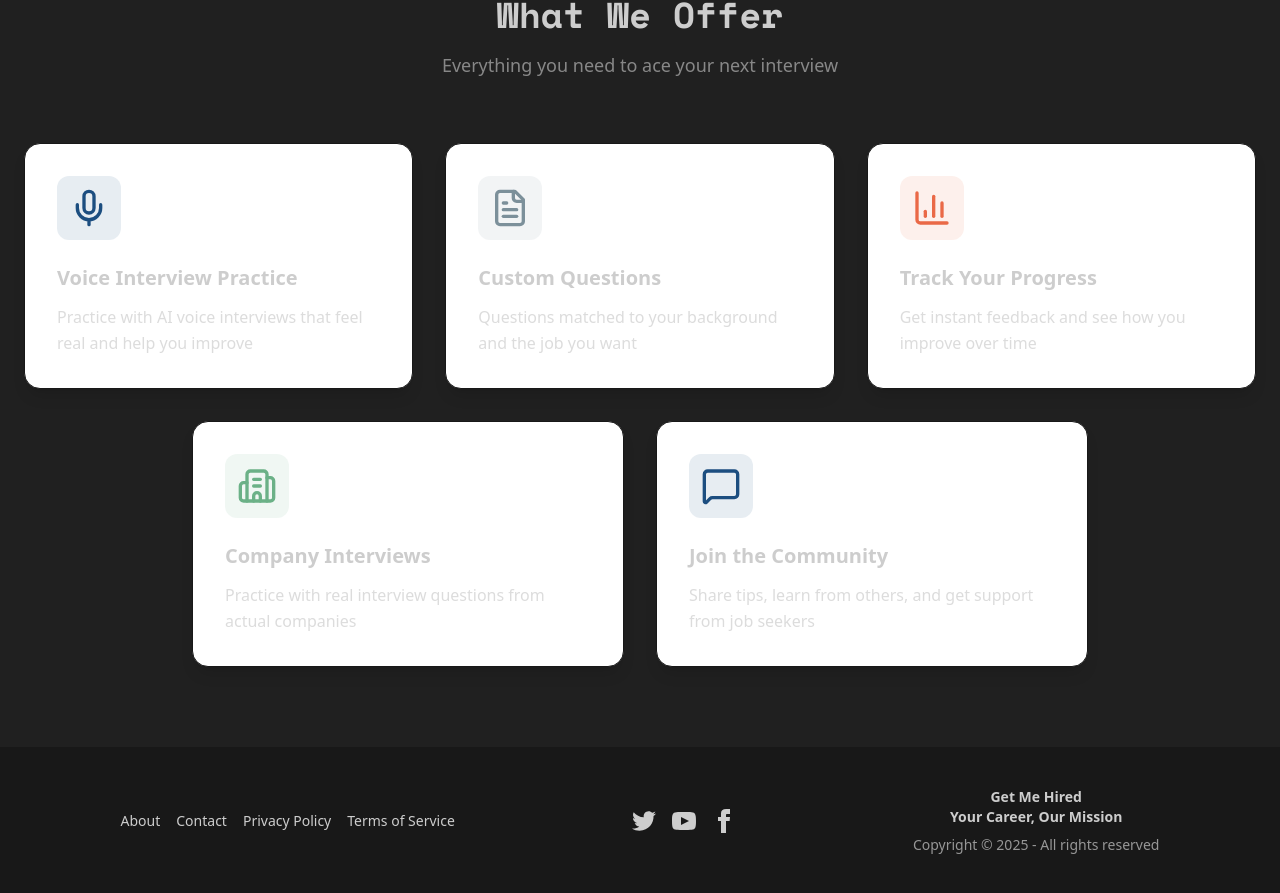
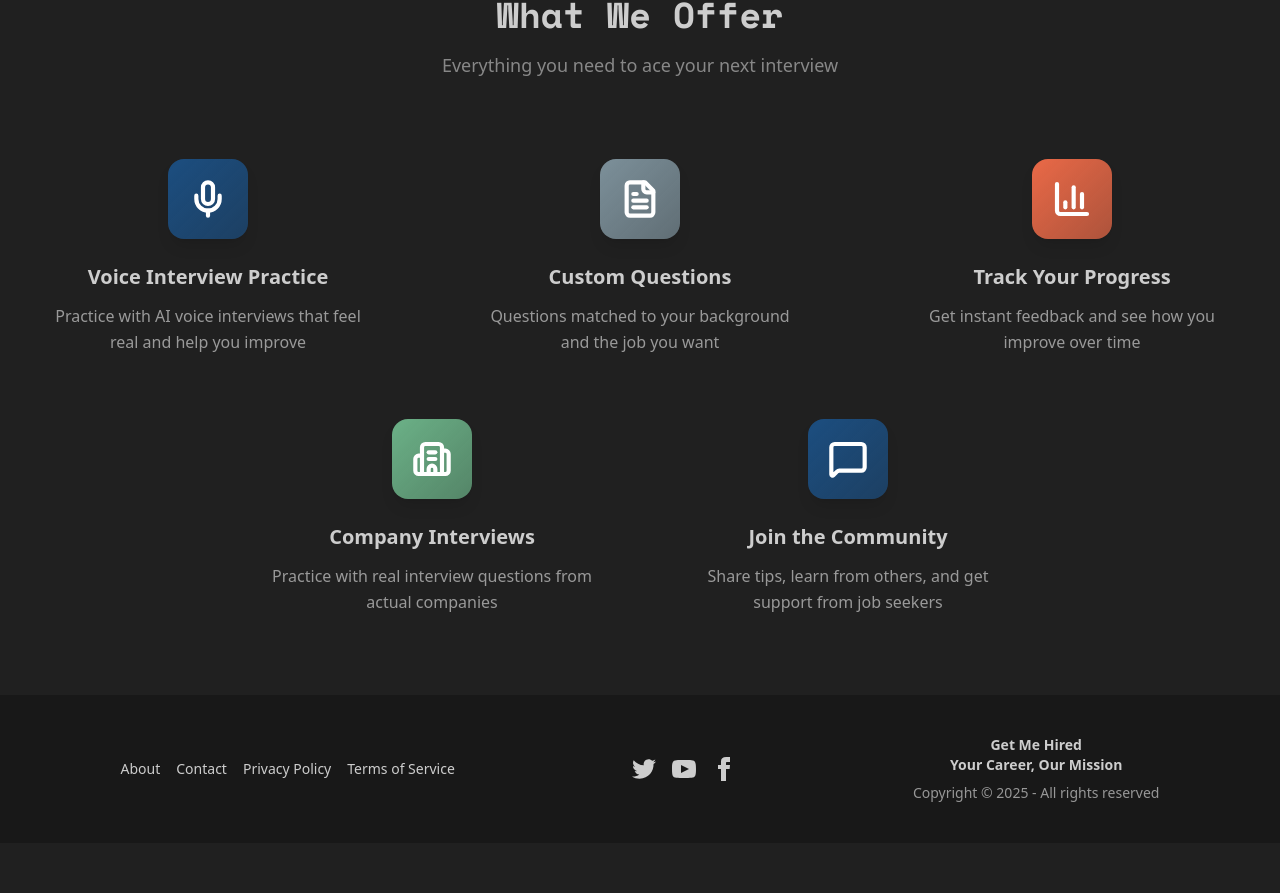
Before and after one commit to TheSushantKumbhar/get_me_hired, a React (Vite) app in the folder frontend/: page / in a window 1280 px wide. Shown: the part 885-1778 px from the top of the page. After the commit the page ends 1728 px from the top, so only its background shows below. Built offline with nearby package versions, Linux system fonts and the light colour scheme; no server answers.

Commit message:
changes to features

```diff
--- a/frontend/src/index.css
+++ b/frontend/src/index.css
@@ -9,6 +9,11 @@
     dracula,
     black;
 }
+html, body {
+  max-width: 100%;
+  overflow-x: hidden;
+}
+
 
 @theme {
   --font-space-mono: "Space Mono", sans-serif;
--- a/frontend/src/pages/Jobs.jsx
+++ b/frontend/src/pages/Jobs.jsx
@@ -54,10 +54,10 @@ function Jobs() {
                 />
               </div>
               <div className="flex gap-3">
-                <button className="btn btn-outline gap-2">
+                {/* <button className="btn btn-outline gap-2">
                   <Filter className="w-4 h-4" />
                   Filters
-                </button>
+                </button> */}
                 <button className="btn btn-primary gap-2 px-8">
                   <Search className="w-4 h-4" />
                   Search
--- a/frontend/src/pages/LandingPage.jsx
+++ b/frontend/src/pages/LandingPage.jsx
@@ -3,10 +3,12 @@ import { Toaster } from "react-hot-toast";
 import { useNavigate } from "react-router-dom";
 import { useEffect, useRef, useState } from "react";
 
+
 function LandingPage() {
   const navigate = useNavigate();
   const featuresRef = useRef([]);
   const [visibleCards, setVisibleCards] = useState([]);
+
 
   useEffect(() => {
     const observer = new IntersectionObserver(
@@ -21,32 +23,20 @@ function LandingPage() {
       { threshold: 0.2 }
     );
 
+
     featuresRef.current.forEach((ref) => {
       if (ref) observer.observe(ref);
     });
 
+
     return () => observer.disconnect();
   }, []);
 
+
   return (
-    <div className="overflow-x-hidden w-full">
+    <div className="overflow-x-hidden">
+
       <Toaster />
-      <div className="hero bg-base-200 min-h-[95vh] font-work-sans">
-        <div className="hero-content text-center">
-          <div className="max-w-md">
-            <h1 className="text-6xl font-bold font-space-mono">Get Me Hired</h1>
-            <p className="py-6 text-lg">
-              Get ready for your next interview with guided practice sessions
-              and practical insights to help you improve.
-            </p>
-            <button
-              className="btn btn-primary italic m-1"
-              onClick={() => navigate("/job")}
-            >
-              Browse Jobs <ArrowRight />
-            </button>
-          </div>
-        </div>
       <div className="hero bg-base-200 min-h-[95vh] font-work-sans relative">
         <div className="hero-content text-center">
           <div className="max-w-md">
@@ -86,12 +76,11 @@ function LandingPage() {
         </div>
       </div>
 
-      </div>
 
       {/* Features Section */}
       <div className="bg-base-100 py-20">
         <div className="max-w-7xl mx-auto px-6">
-          <div className="text-center mb-16">
+          <div className="text-center mb-20">
             <h2 className="text-4xl font-bold mb-4 font-space-mono">
               What We Offer
             </h2>
@@ -100,106 +89,112 @@ function LandingPage() {
             </p>
           </div>
 
-          {/* First Row - 3 Cards */}
-          <div className="grid grid-cols-1 md:grid-cols-3 gap-8 mb-8">
-            {/* Card 1 */}
+
+          {/* First Row - 3 Items */}
+          <div className="grid grid-cols-1 md:grid-cols-3 gap-16 mb-16">
+            {/* Item 1 */}
             <div
               ref={(el) => (featuresRef.current[0] = el)}
-              className={`group bg-white rounded-2xl p-8 shadow-lg hover:shadow-2xl transition-all duration-700 border border-base-300 ${
+              className={`text-center transition-all duration-700 ${
                 visibleCards.includes(0)
                   ? "opacity-100 translate-y-0"
                   : "opacity-0 translate-y-10"
               }`}
             >
-              <div className="w-16 h-16 bg-primary/10 rounded-xl flex items-center justify-center mb-6 group-hover:scale-110 transition-transform duration-300">
-                <Mic className="w-10 h-10 text-primary" />
+              <div className="w-20 h-20 bg-gradient-to-br from-primary to-primary/70 rounded-2xl flex items-center justify-center mx-auto mb-6 shadow-lg hover:scale-110 transition-transform duration-300">
+                <Mic className="w-10 h-10 text-white" strokeWidth={2.5} />
               </div>
               <h3 className="text-xl font-bold mb-3">Voice Interview Practice</h3>
-              <p className="text-base-content/70 leading-relaxed">
+              <p className="text-base-content/70 leading-relaxed max-w-xs mx-auto">
                 Practice with AI voice interviews that feel real and help you improve
               </p>
             </div>
 
-            {/* Card 2 */}
+
+            {/* Item 2 */}
             <div
               ref={(el) => (featuresRef.current[1] = el)}
-              className={`group bg-white rounded-2xl p-8 shadow-lg hover:shadow-2xl transition-all duration-700 border border-base-300 ${
+              className={`text-center transition-all duration-700 ${
                 visibleCards.includes(1)
                   ? "opacity-100 translate-y-0"
                   : "opacity-0 translate-y-10"
               }`}
               style={{ transitionDelay: "150ms" }}
             >
-              <div className="w-16 h-16 bg-secondary/10 rounded-xl flex items-center justify-center mb-6 group-hover:scale-110 transition-transform duration-300">
-                <FileText className="w-10 h-10 text-secondary" />
+              <div className="w-20 h-20 bg-gradient-to-br from-secondary to-secondary/70 rounded-2xl flex items-center justify-center mx-auto mb-6 shadow-lg hover:scale-110 transition-transform duration-300">
+                <FileText className="w-10 h-10 text-white" strokeWidth={2.5} />
               </div>
               <h3 className="text-xl font-bold mb-3">Custom Questions</h3>
-              <p className="text-base-content/70 leading-relaxed">
+              <p className="text-base-content/70 leading-relaxed max-w-xs mx-auto">
                 Questions matched to your background and the job you want
               </p>
             </div>
 
-            {/* Card 3 */}
+
+            {/* Item 3 */}
             <div
               ref={(el) => (featuresRef.current[2] = el)}
-              className={`group bg-white rounded-2xl p-8 shadow-lg hover:shadow-2xl transition-all duration-700 border border-base-300 ${
+              className={`text-center transition-all duration-700 ${
                 visibleCards.includes(2)
                   ? "opacity-100 translate-y-0"
                   : "opacity-0 translate-y-10"
               }`}
               style={{ transitionDelay: "300ms" }}
             >
-              <div className="w-16 h-16 bg-accent/10 rounded-xl flex items-center justify-center mb-6 group-hover:scale-110 transition-transform duration-300">
-                <BarChart3 className="w-10 h-10 text-accent" />
+              <div className="w-20 h-20 bg-gradient-to-br from-accent to-accent/70 rounded-2xl flex items-center justify-center mx-auto mb-6 shadow-lg hover:scale-110 transition-transform duration-300">
+                <BarChart3 className="w-10 h-10 text-white" strokeWidth={2.5} />
               </div>
               <h3 className="text-xl font-bold mb-3">Track Your Progress</h3>
-              <p className="text-base-content/70 leading-relaxed">
+              <p className="text-base-content/70 leading-relaxed max-w-xs mx-auto">
                 Get instant feedback and see how you improve over time
               </p>
             </div>
           </div>
 
-          {/* Second Row - 2 Cards Centered */}
-          <div className="grid grid-cols-1 md:grid-cols-2 gap-8 max-w-4xl mx-auto">
-            {/* Card 4 */}
+
+          {/* Second Row - 2 Items Centered */}
+          <div className="grid grid-cols-1 md:grid-cols-2 gap-16 max-w-3xl mx-auto">
+            {/* Item 4 */}
             <div
               ref={(el) => (featuresRef.current[3] = el)}
-              className={`group bg-white rounded-2xl p-8 shadow-lg hover:shadow-2xl transition-all duration-700 border border-base-300 ${
+              className={`text-center transition-all duration-700 ${
                 visibleCards.includes(3)
                   ? "opacity-100 translate-y-0"
                   : "opacity-0 translate-y-10"
               }`}
             >
-              <div className="w-16 h-16 bg-success/10 rounded-xl flex items-center justify-center mb-6 group-hover:scale-110 transition-transform duration-300">
-                <Building2 className="w-10 h-10 text-success" />
+              <div className="w-20 h-20 bg-gradient-to-br from-success to-success/70 rounded-2xl flex items-center justify-center mx-auto mb-6 shadow-lg hover:scale-110 transition-transform duration-300">
+                <Building2 className="w-10 h-10 text-white" strokeWidth={2.5} />
               </div>
               <h3 className="text-xl font-bold mb-3">Company Interviews</h3>
-              <p className="text-base-content/70 leading-relaxed">
+              <p className="text-base-content/70 leading-relaxed max-w-xs mx-auto">
                 Practice with real interview questions from actual companies
               </p>
             </div>
 
-            {/* Card 5 */}
+
+            {/* Item 5 */}
             <div
               ref={(el) => (featuresRef.current[4] = el)}
-              className={`group bg-white rounded-2xl p-8 shadow-lg hover:shadow-2xl transition-all duration-700 border border-base-300 ${
+              className={`text-center transition-all duration-700 ${
                 visibleCards.includes(4)
                   ? "opacity-100 translate-y-0"
                   : "opacity-0 translate-y-10"
               }`}
               style={{ transitionDelay: "150ms" }}
             >
-              <div className="w-16 h-16 bg-primary/10 rounded-xl flex items-center justify-center mb-6 group-hover:scale-110 transition-transform duration-300">
-                <MessageSquare className="w-10 h-10 text-primary" />
+              <div className="w-20 h-20 bg-gradient-to-br from-primary to-primary/70 rounded-2xl flex items-center justify-center mx-auto mb-6 shadow-lg hover:scale-110 transition-transform duration-300">
+                <MessageSquare className="w-10 h-10 text-white" strokeWidth={2.5} />
               </div>
               <h3 className="text-xl font-bold mb-3">Join the Community</h3>
-              <p className="text-base-content/70 leading-relaxed">
+              <p className="text-base-content/70 leading-relaxed max-w-xs mx-auto">
                 Share tips, learn from others, and get support from job seekers
               </p>
             </div>
           </div>
         </div>
       </div>
+
 
       {/* Footer */}
       <footer className="footer footer-center bg-base-300 text-base-content p-10">
@@ -261,4 +256,5 @@ function LandingPage() {
   );
 }
 
+
 export default LandingPage;
```
Lines whose indentation alone changed are shown as unchanged.
